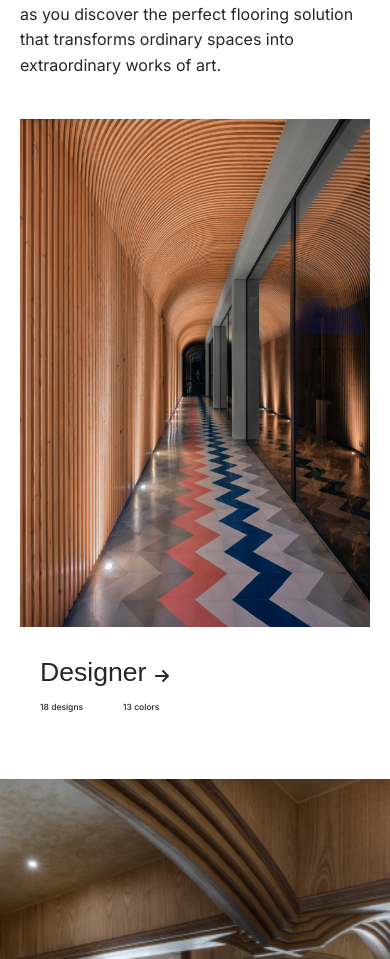
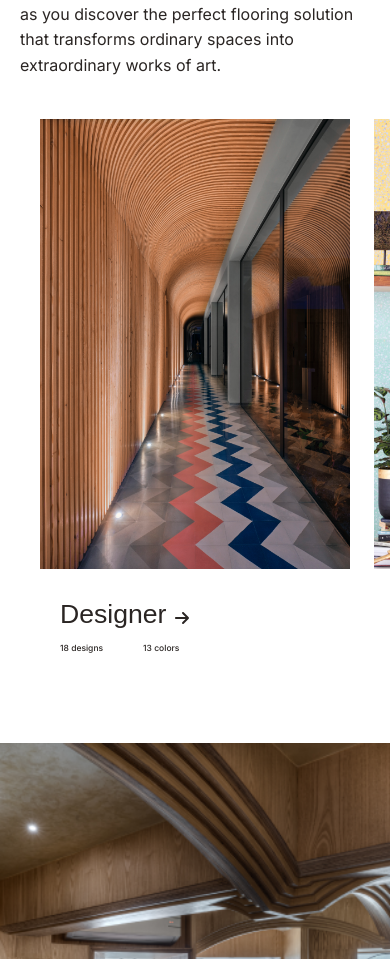
Before and after one commit to ArshadKmr/ThumbStack-FE-Focused, a React (Vite) app: page / in a window 390 px wide. Shown: the part 5067-6026 px from the top of the page. Built offline with nearby package versions, Linux system fonts and the light colour scheme; a web font is replaced by a local one.

Commit message:
Updated product listing ui

```diff
--- a/src/components/group/Products.jsx
+++ b/src/components/group/Products.jsx
@@ -22,7 +22,8 @@ const Products = () => {
         },
     ]
     return (
-        <div className="mx-5 md:mx-14 lg:mx-20 py-7 my-5 text-[#2A2523]">
+        <div className=" py-7 my-5 text-[#2A2523]">
+            <div className="mx-5 md:mx-14 lg:mx-20">
                 <div className="hidden md:flex justify-between mt-10 mb-24">
                     <p className="font-inter font-medium text-base leading-[35.4px]">69 products</p>
                     <p className="font-inter font-medium text-base leading-[35.4px]">30 colors</p>
@@ -42,15 +43,16 @@ const Products = () => {
                         </div>
                     </div>
                 </div>
+            </div>
             <div className="mt-10">
-                <div className="flex flex-row overflow-x-scroll gap-6 ">
+                <div className="flex flex-row overflow-x-scroll gap-6 px-10 md:px-8 pb-6">
                     {products.map((product, index) => (
                         <div
                             key={index}
                             onMouseEnter={() => setHoverProduct(product.name)}
                             onMouseLeave={() => setHoverProduct(null)}
                             className={`min-w-full sm:min-w-[56%] md:min-w-[48%] lg:min-w-[35%] xl:min-w-[28%]
-                group hover:shadow-lg overflow-hidden transition-all duration-500 ease-in-out`}
+                overflow-hidden transition-all duration-500 ease-in-out`}
                         >
                             <div className="relative">
                                 {/* Product Image */}
```
Lines whose indentation alone changed are shown as unchanged.
